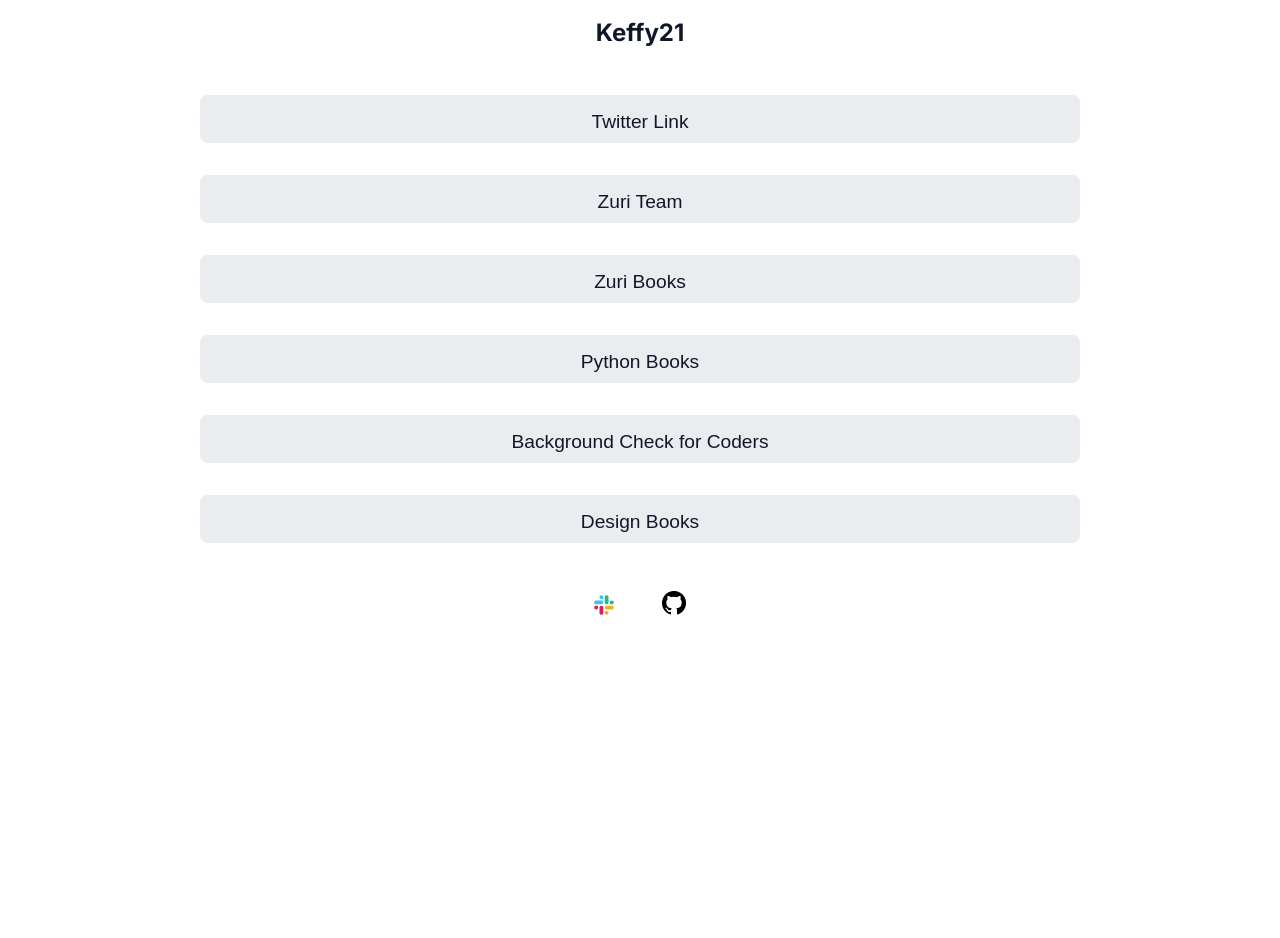
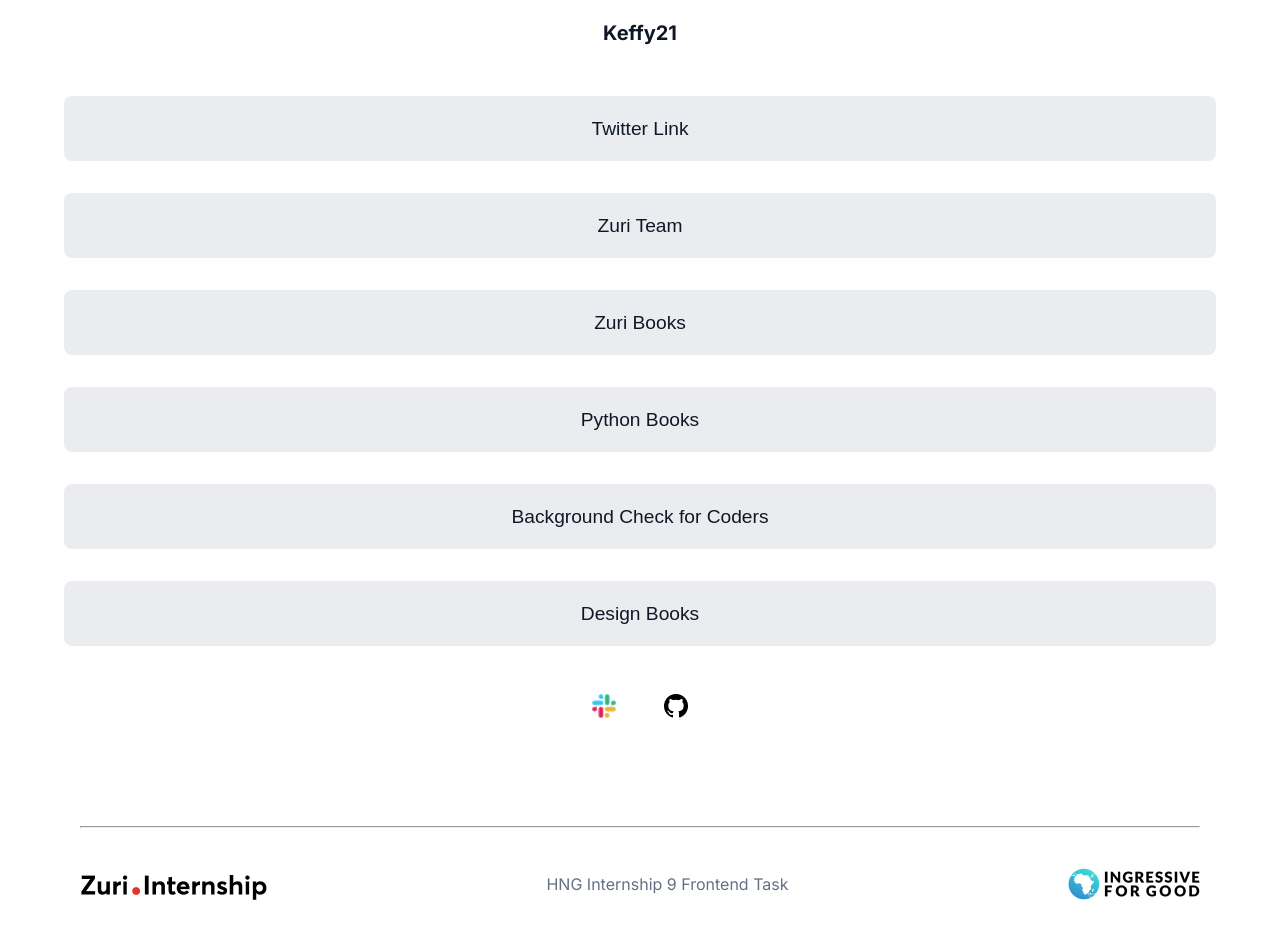
Before and after one commit to kef121/Frontend-task-1, a React (Create React App) app in the folder frontend1/: page / in a window 1280 px wide. Shown: the part 170-1108 px from the top of the page. Before the commit the page ends 813 px from the top, so only its background shows below. Built offline with nearby package versions, Linux system fonts and the light colour scheme.

Commit message:
I just completed the footer

```diff
--- a/frontend1/src/App.js
+++ b/frontend1/src/App.js
@@ -1,5 +1,6 @@
 import React from "react";
 import './App.css';
+import Footer from "./components/Footer";
 import Links from "./components/Links";
 import Profile from "./components/Profile";
 
@@ -9,6 +10,7 @@ function App() {
     <div className="App">
         <Profile />
         <Links />
+        <Footer />
     </div>
   );
 }
--- /dev/null
+++ b/frontend1/src/components/Footer.jsx
@@ -0,0 +1,19 @@
+import React from 'react'
+import Logo from '../assets/logo.png'
+import I4G from '../assets/I4G.png'
+import "./styles.css";
+
+const Footer = () => {
+  return (
+    <footer id="footer">
+        <hr/>
+        <div id="footer-btm">
+            <img id="logo" alt="logo" src={Logo}></img>
+            <p>HNG Internship 9 Frontend Task</p>
+            <img id="i4g" alt="i4g" src={I4G}></img>
+        </div>
+    </footer>
+  )
+}
+
+export default Footer
--- a/frontend1/src/components/Links.jsx
+++ b/frontend1/src/components/Links.jsx
@@ -6,16 +6,19 @@ import "./styles.css";
 const Links = () => {
   return (
     <section id="links">
+
         <button id="twitter__link"><a href='https://twitter.com/keffy21'>Twitter Link</a></button>
         <button id="btn__zuri"><a href='https://training.zuri.team/'>Zuri Team</a></button>
         <button id="books"><a href='https://books.zuri.team'>Zuri Books</a></button>
         <button id="books__python"><a href='https://books.zuri.team/'>Python Books</a></button>
         <button id="pitch"><a href='https://background.zuri.team'>Background Check for Coders</a></button>
         <button id="book__design"><a href='https://books.zuri.team/design-rules'>Design Books</a></button>
+
         <div id='socials'>
-            <img id="slack-icon" alt="slack" src={Slack}></img>
+            <a href="#" ><img id="slack-icon" alt="slack" src={Slack}></img></a>
             <a href='https://github.com/kef121'><img id="github-icon" alt="github" src={Github}></img></a>
         </div>
+
     </section>
   )
 }
--- a/frontend1/src/components/styles.css
+++ b/frontend1/src/components/styles.css
@@ -19,7 +19,10 @@ section {
 }
 
 #twitter {
-    font-size: 1.5rem;
+    font-size: 20px;
+    text-align: center;
+    font-weight: 700;
+    line-height: 30px;
     color: #101828;
 }
 
@@ -33,11 +36,11 @@ section {
 }
 
 #links button  {
-    width: 55rem;
+    width: 1152px;
+    height: 65px;
     border: none;
     padding: 1rem;
     border-radius: 8px;
-    height: 3rem;
     background-color: #EAECF0;
     text-align: center;
     align-items: center;
@@ -60,6 +63,7 @@ section {
 }
 
 #socials{
+
     display: flex;
     justify-content: center;
     align-items: center;
@@ -67,5 +71,23 @@ section {
 }
 
 #socials img {
+    min-width: 24px;
+    height: 24px;
     padding: 0 1.5rem;
 }
+
+
+#footer {
+    padding: 5rem ;
+    font-family: 'Inter', sans-serif;
+}
+
+#footer-btm {
+    display: flex;
+    justify-content: space-between;
+    align-items: center;
+    margin-top: 40px;
+    font-size: 16px;
+    font-weight: 400;
+    color: #667085;
+}
```
